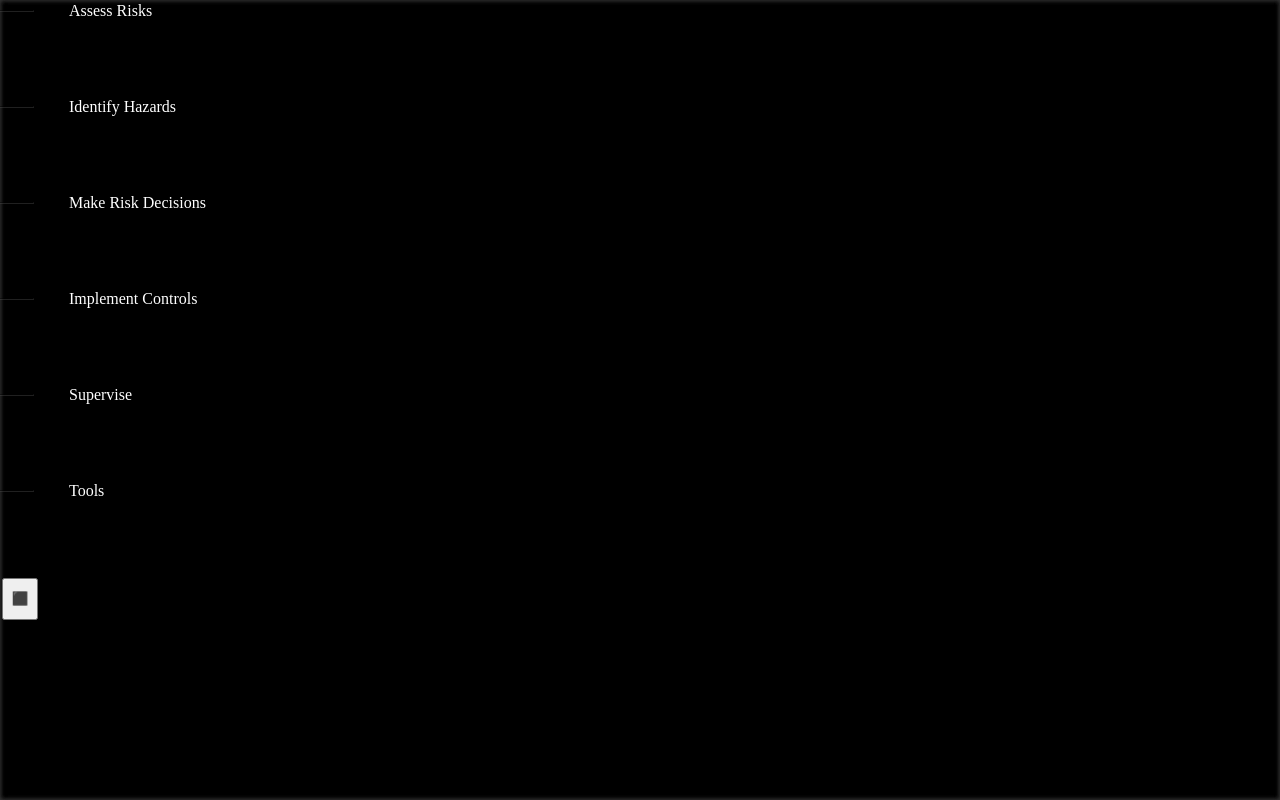
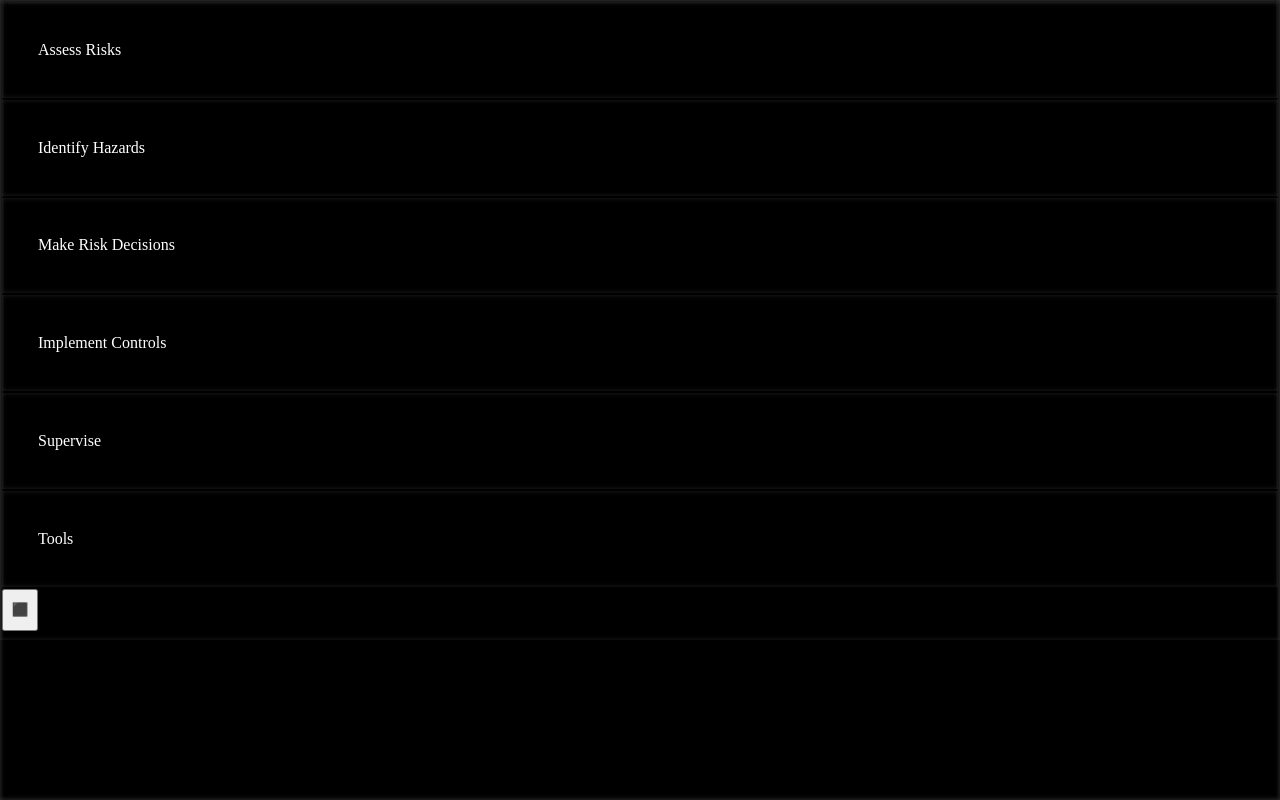
Before and after one commit to Ehawk82/Operational-Risk-Management, a website: page index.html in a window 1280 px wide. Drawn offline with Linux system fonts and the light colour scheme.

Commit message:
modified UI

```diff
--- a/src/css/styles.css
+++ b/src/css/styles.css
@@ -15,13 +15,13 @@ hr {
 	margin-left:-70px;
 	float:left;
 }
-table, th, td {box-shadow: 0 0 5px inset rgba(80,80,80,0.4);}
+table, tr { box-shadow: 0 0 5px inset rgba(80,80,80,0.4);}
 table {
 	width:100vw;
-	height:100vh;
+	height:80vh;
 }
 tr {
-    height:auto;
+
     text-indent: 35px;
     cursor:pointer;
 }
@@ -30,3 +30,16 @@ button {
     line-height: 4.52vh;
     width:4.52vh;
 }
+.trs {
+    transition: 1s all;
+
+	background-color: transparent;
+    line-height: 10vh;
+}
+.trs_full {
+	transition: 1s all;
+
+
+	line-height: 100vh;
+	background-color: pink;
+}
--- a/src/js/scripts.js
+++ b/src/js/scripts.js
@@ -1,5 +1,6 @@
 var myUI;
 var items = [ "Assess Risks", "Identify Hazards", "Make Risk Decisions", "Implement Controls", "Supervise", "Tools" ];
+
 
 myUI = {
 	init: () => {
@@ -29,19 +30,24 @@ myUI = {
 
 
         for(var i = 0; i < 6; i++) {
-        	tr = createEle("tr"),
-            hr = createEle("hr");
+        	tr = createEle("tr");
 
-
-        	tr.innerHTML = items[i];
-            tr.appendChild(hr);
-
+            tr.className = "trs";
+            tr.id = "id_" + i;
+        	tr.innerHTML = "<td>" + items[i] + "</td>";
+            tr.onclick = myUI.trClicked(tr, i);
             t1.appendChild(tr);
 
         }
         t1.appendChild(b1);
 		body.appendChild(t1);
-	}
+	},
+    trClicked: (tr, i) => {
+         return () => {
+            makeFull(tr);
+            tr.onclick = () => { takeFull(tr) };
+         }
+    }
 };
 
 window.onload = () => {
```
